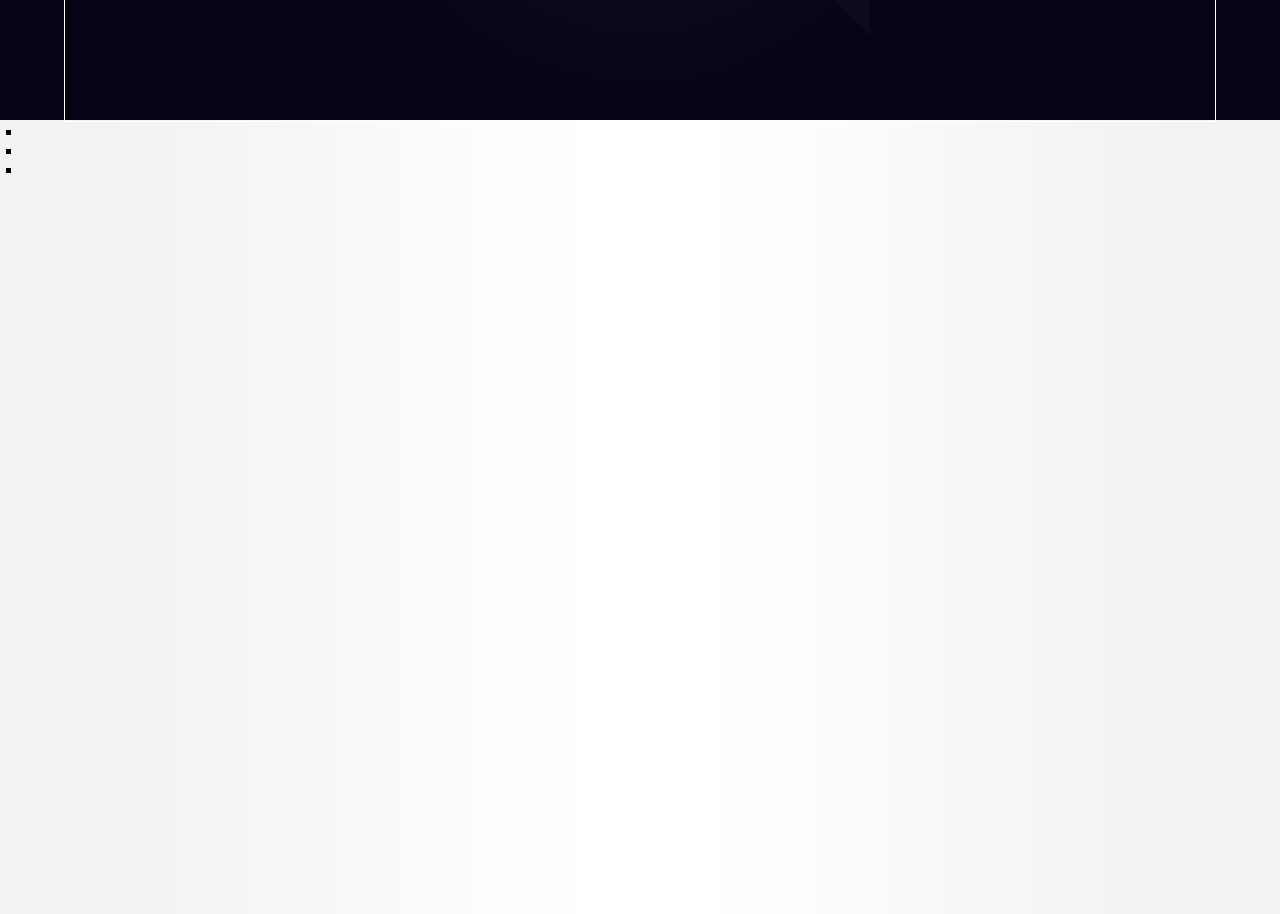
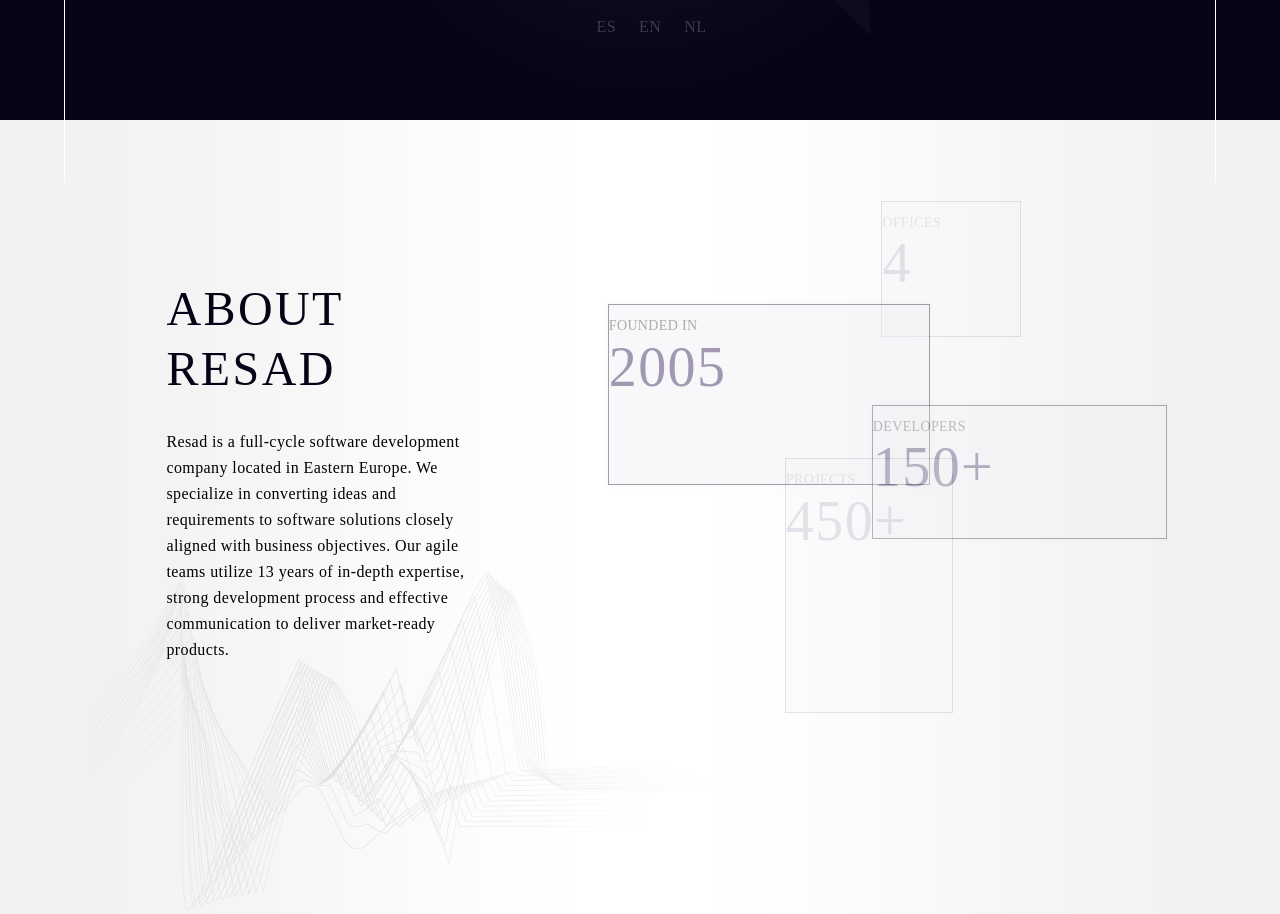
Before and after one commit to YuliiaRui/Test-layout, a plain HTML site: page index.html in a window 1280 px wide. Shown: the part 520-1434 px from the top of the page. Drawn offline with Linux system fonts and the light colour scheme.

Commit message:
section chart

```diff
--- a/index.html
+++ b/index.html
@@ -21,6 +21,10 @@
 <!---title list--->
 <section>
 <div class="title-list">
+    <div class="menu">
+        <img src="img/2line.png" height="39" width="11" alt="menu"/>
+        <p>MENU</p>
+    </div>
     <div class="border">
         <div class="logo">
         <img src="img/logo.png" height="65" width="170" alt="logo"/>
@@ -31,20 +35,55 @@
                 Get in touch
             </p>
         </div>
+        <div>
+        <ul class="language">
+            <li>ES</li>
+            <li>EN</li>
+            <li>NL</li>
+        </ul>
+        </div>
     </div>
-    <ul>
-        <li></li>
-        <li></li>
-        <li></li>
-    </ul>
 </div>
 
 </section>
 <!---title list--->
+<!---chart section--->
+<div class="chart-block">
+<div class="bloc-text-about">
+    <p class="about-resad">About RESAD</p>
+    <p class="text-resad">Resad is a full-cycle software development company located in Eastern Europe. We specialize in converting ideas
+        and requirements to software solutions closely aligned with business objectives.
+        Our agile teams utilize 13 years of in-depth expertise, strong development process and effective communication
+        to deliver market-ready products.
+    </p>
+    <img src="img/Vector_Smart_Object.png" alt="vector">
+</div>
+<div>
+    <div class="offices">
+        <p class="name-block">offices</p>
+        <p class="number">4</p>
+    </div>
+    <div class="founded">
+        <p class="name-block">founded in</p>
+        <p class="number">2005</p>
+    </div>
+    <div class="developers">
+        <p class="name-block">developers</p>
+        <p class="number">150+</p>
+    </div>
+    <div class="projects">
+        <p class="name-block">projects </p>
+        <p class="number">450+</p>
+    </div>
+</div>
+</div>
+<div class="bloc-text-about">
+    <p class="about-resad">Services</p>
+    <p class="text-resad">We build world-class development teams that build your software leveraging technological
+        expertise, business thinking and agile approach.
+    </p>
+</div>
 
-
-<!---title list--->
-
-<!---title list--->
+<!---chart section--->
 </body>
 </html>
--- a/style/style.css
+++ b/style/style.css
@@ -6,7 +6,8 @@ body {
 .border {
     margin: 0 5%;
     height: 100%;
-    border: 1px white solid;
+    border-left: 1px white solid;
+    border-right: 1px white solid;
 }
 
 .title-list {
@@ -49,3 +50,126 @@ body {
     line-height: 14px;
     letter-spacing: 2px;
 }
+
+.language {
+    text-align: center;
+    color: white;
+    display: flex;
+    list-style: none;
+    justify-content: center;
+    padding: 0;
+}
+
+.language>li {
+    margin-left: 2%;
+    opacity: 0.2;
+    color: #ffffff;
+    font-family: "Fira Sans";
+    font-size: 16px;
+    font-weight: 300;
+    line-height: 26.37px;
+    letter-spacing: 0.4px;
+}
+
+.language>li:hover {
+    cursor: pointer;
+    color: #ffffff;
+    opacity: 1;
+}
+
+.menu>p {
+
+}
+
+.bloc-text-about {
+    width: 24%;
+    padding: 10% 13%;
+}
+
+.bloc-text-about>img {
+    margin: -30%;
+}
+
+.about-resad {
+    margin: 10% 0;
+    color: #070215;
+    font-family: "Fira Sans";
+    font-size: 48px;
+    font-weight: 400;
+    line-height: 60px;
+    text-transform: uppercase;
+    letter-spacing: 2.43px;
+}
+
+.text-resad {
+    color: #000000;
+    font-family: "Fira Sans";
+    font-size: 16px;
+    font-weight: 300;
+    line-height: 26px;
+    letter-spacing: 0.41px;
+}
+
+.offices {
+    width: 138px;
+    height: 134px;
+    box-shadow: 0 0 4px 2px rgba(58, 29, 122, 0.05);
+    border: 1px solid #070115;
+    background-color: #f0f0f5;
+    opacity: 0.1;
+    margin: 25% 0 -10% 75%;
+}
+
+.founded {
+    width: 320px;
+    height: 179px;
+    box-shadow: 0 0 4px 2px rgba(58, 29, 122, 0.05);
+    border: 1px solid #111227;
+    background-color: #f0f0f5;
+    opacity: 0.4;
+    margin: -10% 0 0% -10%;
+}
+
+.developers {
+    width: 293px;
+    height: 132px;
+    box-shadow: 0 0 4px 2px rgba(58, 29, 122, 0.05);
+    border: 1px solid #070115;
+    background-color: #f0f0f5;
+    opacity: 0.3;
+    margin: -25% 0 0 72%;
+}
+
+.projects {
+    width: 166px;
+    height: 253px;
+    box-shadow: 0 0 4px 2px rgba(58, 29, 122, 0.05);
+    border: 1px solid #070115;
+    background-color: #f0f0f5;
+    opacity: 0.1;
+    margin: -25% 0 0 45%;
+}
+
+.name-block {
+    opacity: 0.8;
+    color: #000000;
+    font-family: "Fira Sans";
+    font-size: 14px;
+    font-weight: 300;
+    line-height: 41.41px;
+    text-transform: uppercase;
+    letter-spacing: 0.36px;
+}
+
+.number {
+    color: #18003f;
+    font-family: "Fira Sans";
+    font-size: 56px;
+    font-weight: 400;
+    line-height: 41.41px;
+    letter-spacing: 1.42px;
+}
+
+.chart-block {
+    display: flex;
+}
```
Also changed, not shown: img/2line.png (added).
